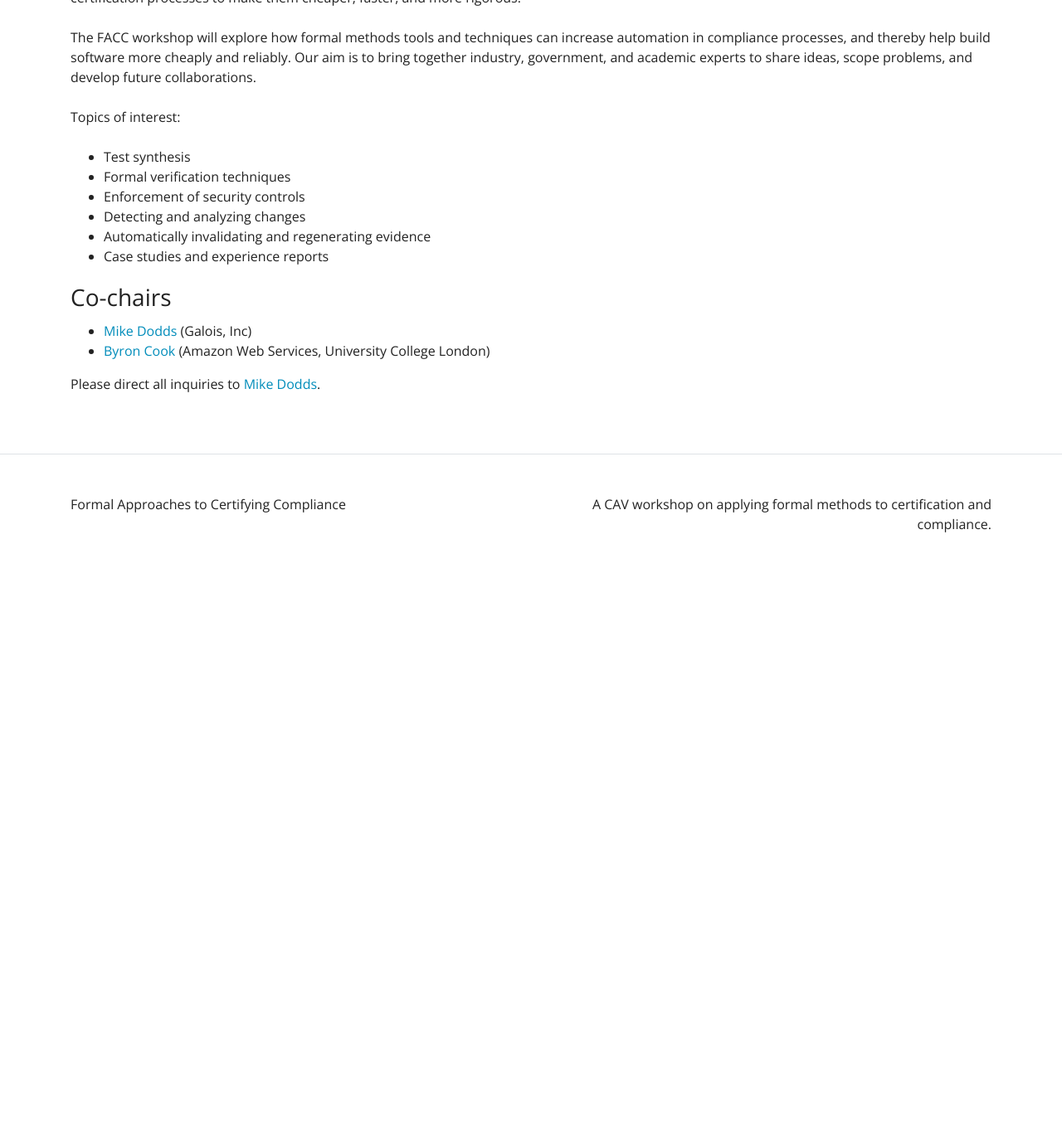
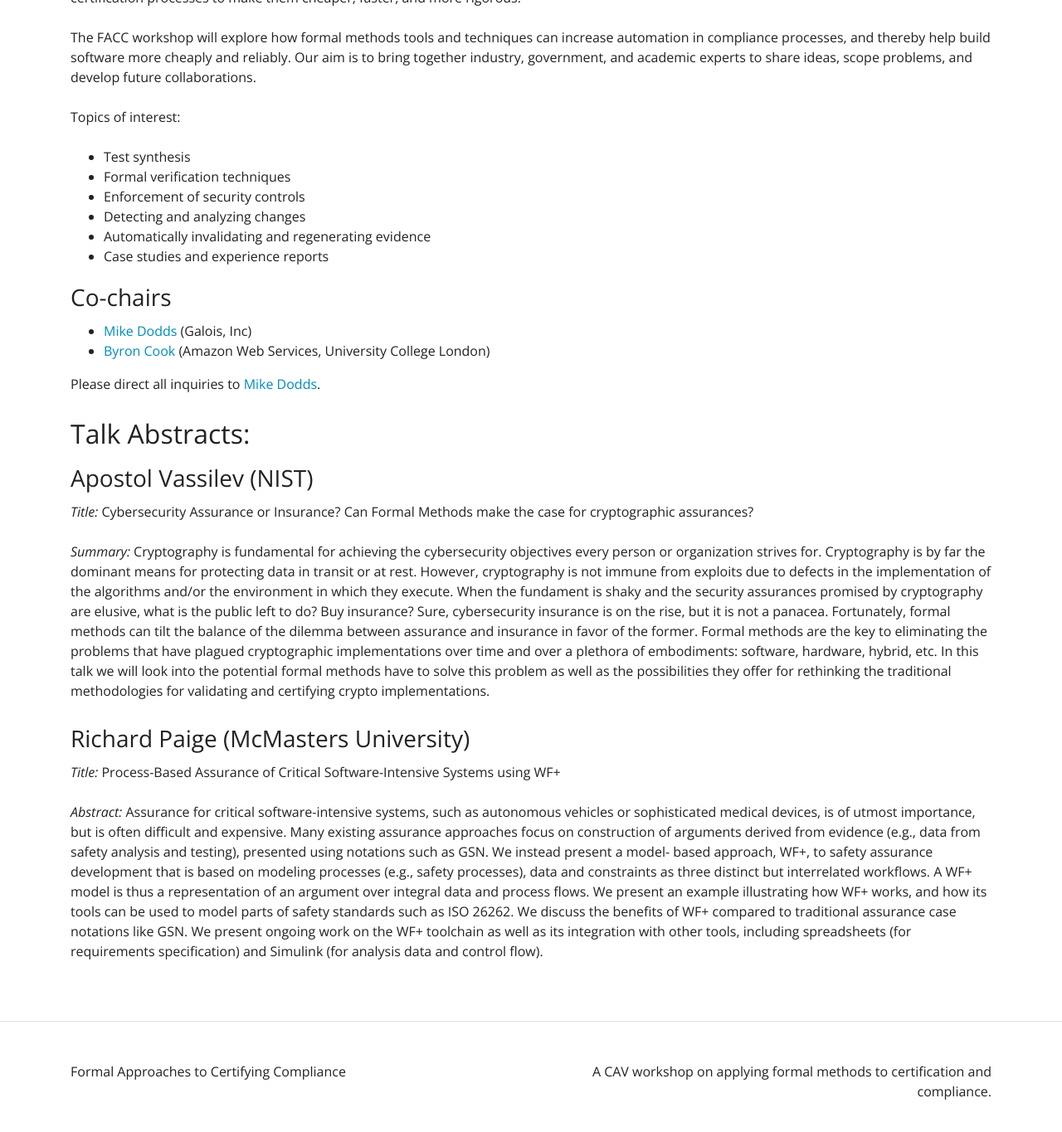
Before and after one commit to facc-workshop-2020/facc-workshop-2021.github.io, a Jekyll site: the page built from index.md, in a window 1280 px wide and 1400 px high, scrolled down 1091 px. Shown: the top 1365 px of the window at 83% size. Built offline with Jekyll 4.4.1, drawn with Linux system fonts in a browser that asks for light colours; before the commit the page ends 1807 px from its top, so only the background shows below that.

Commit message:
Added a couple of abstracts

```diff
--- a/index.md
+++ b/index.md
@@ -16,9 +16,9 @@ Please register through CAV’s system: [http://i-cav.org/2021/attending/](http:
 | Time  | Title.                                    | Speaker |
 | ---   | ---                                       | --- |
 | 8.00  | Byron Cook / Mike Dodds                   | Opening Remarks |
-| 8.15  | Apostol Vassilev (NIST)                   | Cybersecurity Assurance or Insurance? Can Formal Methods make the case for cryptographic assurances? |
+| 8.15  | Apostol Vassilev (NIST)                   | [Cybersecurity Assurance or Insurance? Can Formal Methods make the case for cryptographic assurances?](#apostol-vassilev-nist) |
 | 8.45  | Dan Stocker (Coalfire)                    | *TBC* |
-| 9.15  | Richard Paige (McMasters University)      | Process-Based Assurance of Critical Software-Intensive Systems using WF+ |
+| 9.15  | Richard Paige (McMasters University)      | [Process-Based Assurance of Critical Software-Intensive Systems using WF+](#richard-paige-mcmasters-university) |
 | 9.45  |                                           | **Break, 30 mins** |
 | 10.15 | Ray Richards (DARPA)                      | Rethinking the evaluation of software for certification |
 | 10.45 | Haniel Barbosa (U Federal de Minas Gerais)| Better SMT proofs for certifying compliance |
@@ -55,3 +55,17 @@ Topics of interest:
 * [Byron Cook](http://www0.cs.ucl.ac.uk/staff/b.cook/) (Amazon Web Services, University College London)
 
 Please direct all inquiries to [Mike Dodds](mailto:miked@galois.com).
+
+## Talk Abstracts:
+
+### Apostol Vassilev (NIST)
+
+*Title:* Cybersecurity Assurance or Insurance? Can Formal Methods make the case for cryptographic assurances?
+
+*Summary:* Cryptography is fundamental for achieving the cybersecurity objectives every person or organization strives for. Cryptography is by far the dominant means for protecting data in transit or at rest. However, cryptography is not immune from exploits due to defects in the implementation of the algorithms and/or the environment in which they execute. When the fundament is shaky and the security assurances promised by cryptography are elusive, what is the public left to do? Buy insurance? Sure, cybersecurity insurance is on the rise, but it is not a panacea. Fortunately, formal methods can tilt the balance of the dilemma between assurance and insurance in favor of the former. Formal methods are the key to eliminating the problems that have plagued cryptographic implementations over time and over a plethora of embodiments: software, hardware, hybrid, etc. In this talk we will look into the potential formal methods have to solve this problem as well as the possibilities they offer for rethinking the traditional methodologies for validating and certifying crypto implementations.
+
+### Richard Paige (McMasters University)
+
+*Title:* Process-Based Assurance of Critical Software-Intensive Systems using WF+
+
+*Abstract:* Assurance for critical software-intensive systems, such as autonomous vehicles or sophisticated medical devices, is of utmost importance, but is often difficult and expensive. Many existing assurance approaches focus on construction of arguments derived from evidence (e.g., data from safety analysis and testing), presented using notations such as GSN. We instead present a model- based approach, WF+, to safety assurance development that is based on modeling processes (e.g., safety processes), data and constraints as three distinct but interrelated workflows. A WF+ model is thus a representation of an argument over integral data and process flows. We present an example illustrating how WF+ works, and how its tools can be used to model parts of safety standards such as ISO 26262. We discuss the benefits of WF+ compared to traditional assurance case notations like GSN. We present ongoing work on the WF+ toolchain as well as its integration with other tools, including spreadsheets (for requirements specification) and Simulink (for analysis data and control flow).
```
